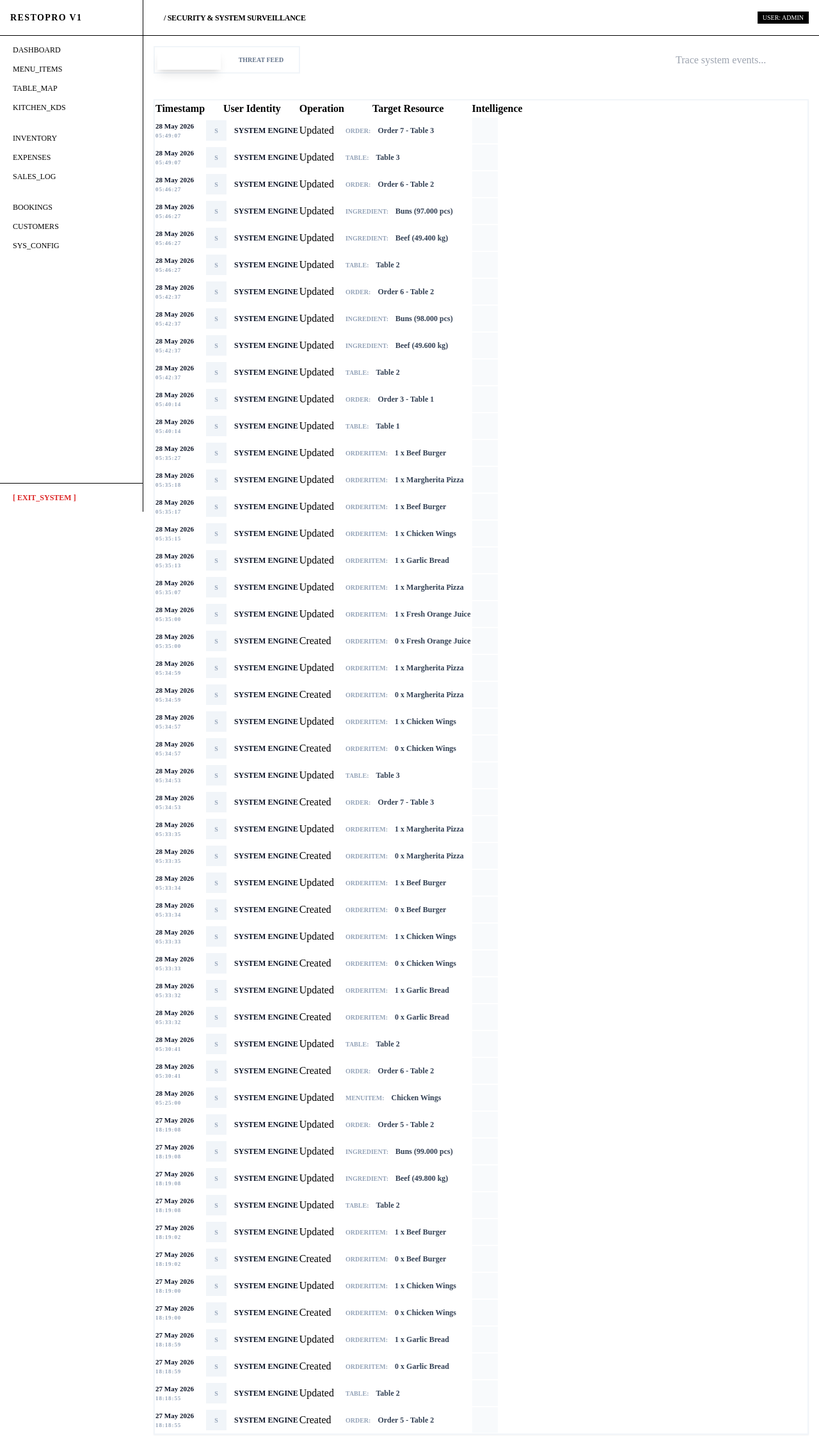
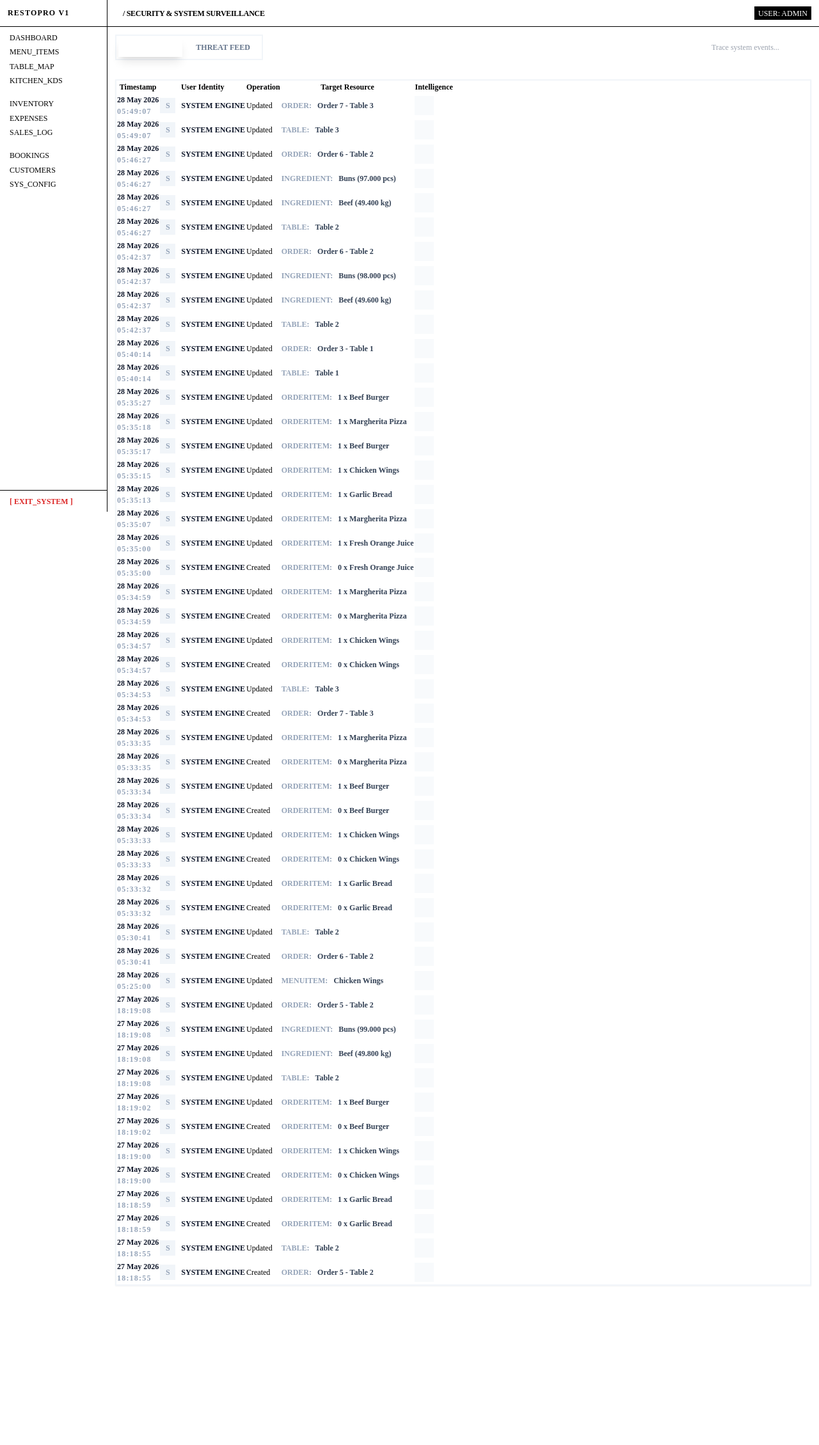
Before and after one commit to nur949/Resturant-Management, a Django app: page /audit-logs/ in a window 1280 px wide. Shown: the whole page at 64% size. After the commit the page ends 2010 px from the top, so only its background shows below. Run offline with Django 5.2, Linux system fonts and the light colour scheme; a user stored in the database is signed in; data comes from the database, SQL or seed files in the repository; some libraries are stand-ins or nearby versions.

Commit message:
Set global font size to 12px

```diff
--- a/core/templates/core/base.html
+++ b/core/templates/core/base.html
@@ -12,6 +12,7 @@
         * {
             border-radius: 0 !important;
             font-family: "Times New Roman", Times, serif !important;
+            font-size: 12px !important;
         }
     </style>
 </head>
```
